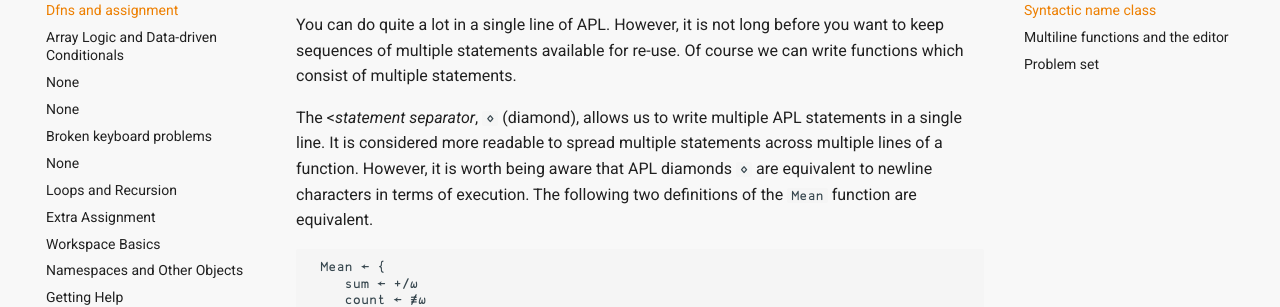
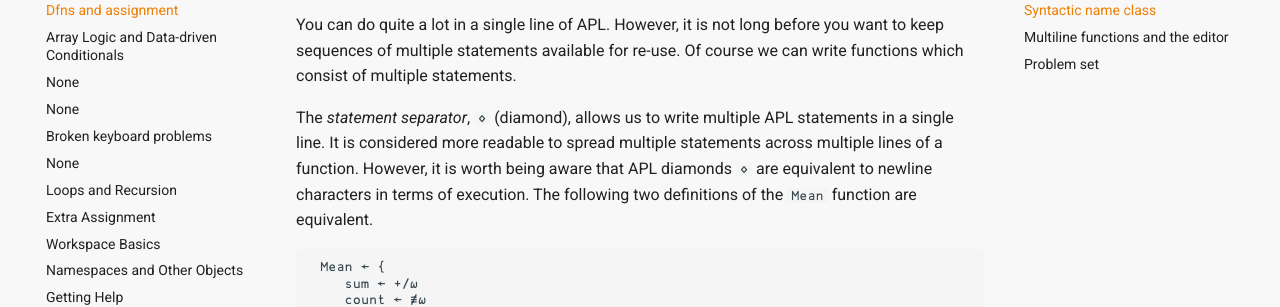
Before and after one commit to Dyalog/APLCourse, an MkDocs documentation site: the page built from docs/dfns-and-assignment.md, in a window 1280 px wide and 900 px high, scrolled down 1707 px. Shown: the part 152-459 px from the top of the window. Built offline with MkDocs 1.6.1 and Material for MkDocs 9.7.7, drawn with Linux system fonts in a browser that asks for light colours.

Commit message:
fix typo

````diff
--- a/docs/dfns-and-assignment.md
+++ b/docs/dfns-and-assignment.md
@@ -75,7 +75,7 @@ In Dyalog APL, if a name already has a function assigned, that same name cannot
 ## Multiline functions and the editor
 You can do quite a lot in a single line of APL. However, it is not long before you want to keep sequences of multiple statements available for re-use. Of course we can write functions which consist of multiple statements.
 
-The <<dfn>statement separator</dfn>, `⋄` (diamond), allows us to write multiple APL statements in a single line. It is considered more readable to spread multiple statements across multiple lines of a function. However, it is worth being aware that APL diamonds `⋄` are equivalent to newline characters in terms of execution. The following two definitions of the `Mean` function are equivalent.
+The <dfn>statement separator</dfn>, `⋄` (diamond), allows us to write multiple APL statements in a single line. It is considered more readable to spread multiple statements across multiple lines of a function. However, it is worth being aware that APL diamonds `⋄` are equivalent to newline characters in terms of execution. The following two definitions of the `Mean` function are equivalent.
 
 ```APL
  Mean ← {
````
